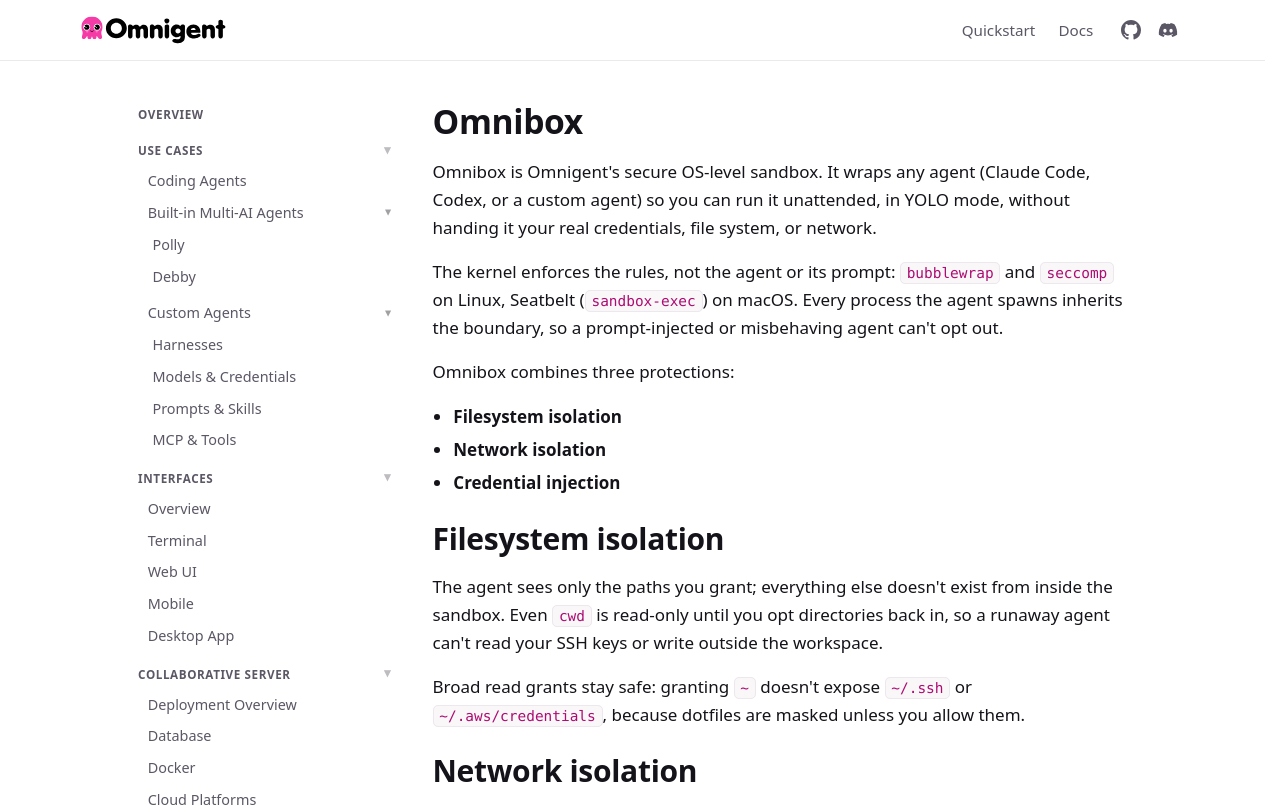
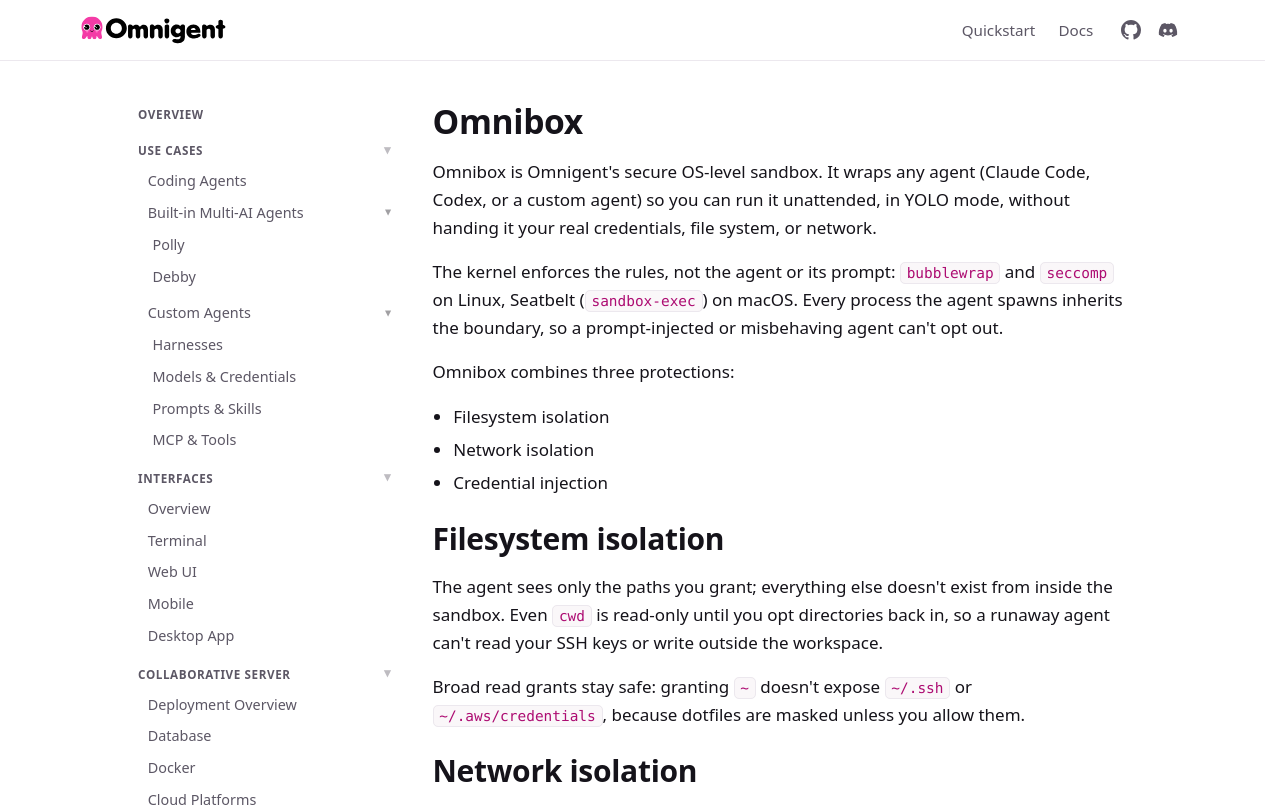
Before and after one commit to omnigent-ai/omnigent-site, a Next.js app: page /docs/omnibox in a window 1280 px wide. Shown: the top 807 px of the page. Built offline with nearby package versions, Linux system fonts and the light colour scheme.

Commit message:
docs: unbold Omnibox protection list
Co-authored-by: Isaac

```diff
--- a/app/docs/omnibox/page.js
+++ b/app/docs/omnibox/page.js
@@ -23,9 +23,9 @@ export default function Page() {
       <p>Omnibox combines three protections:</p>
 
       <ul>
-        <li><strong>Filesystem isolation</strong></li>
-        <li><strong>Network isolation</strong></li>
-        <li><strong>Credential injection</strong></li>
+        <li>Filesystem isolation</li>
+        <li>Network isolation</li>
+        <li>Credential injection</li>
       </ul>
 
       <h2>Filesystem isolation</h2>
```
